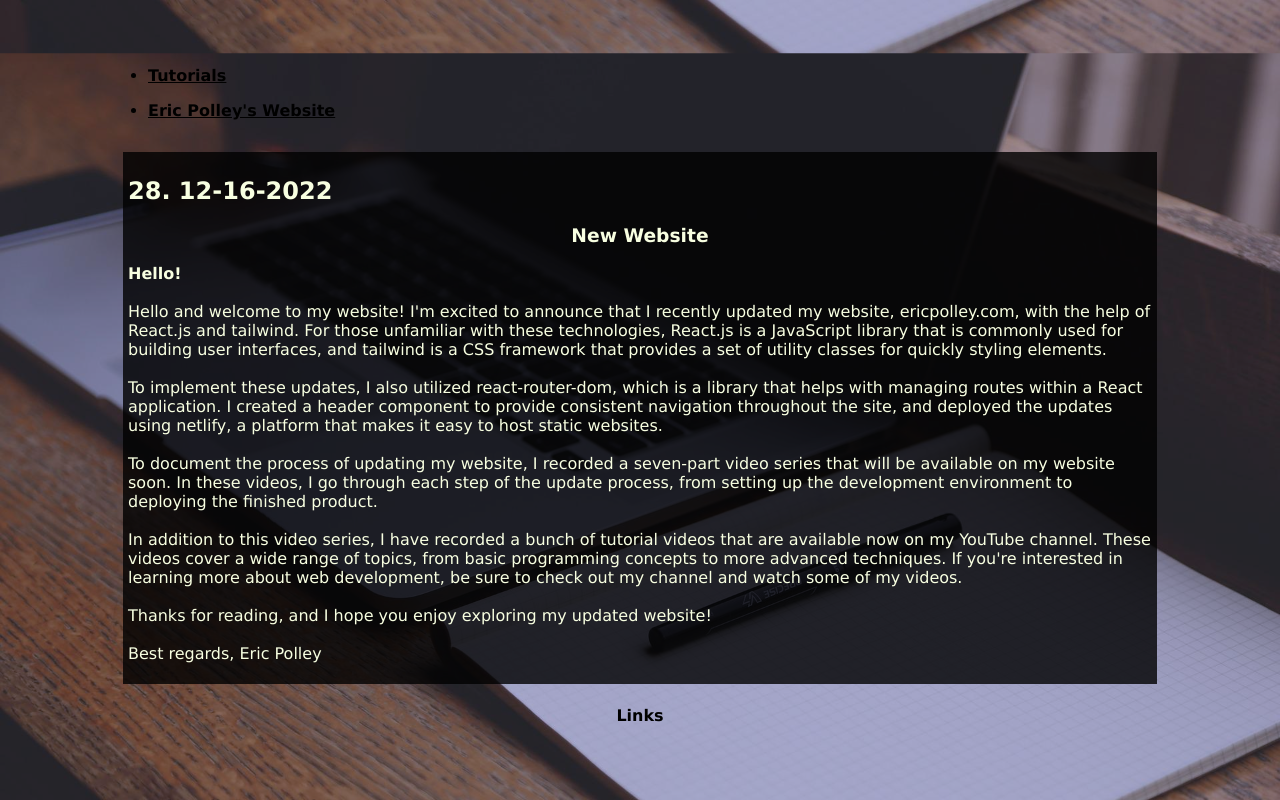
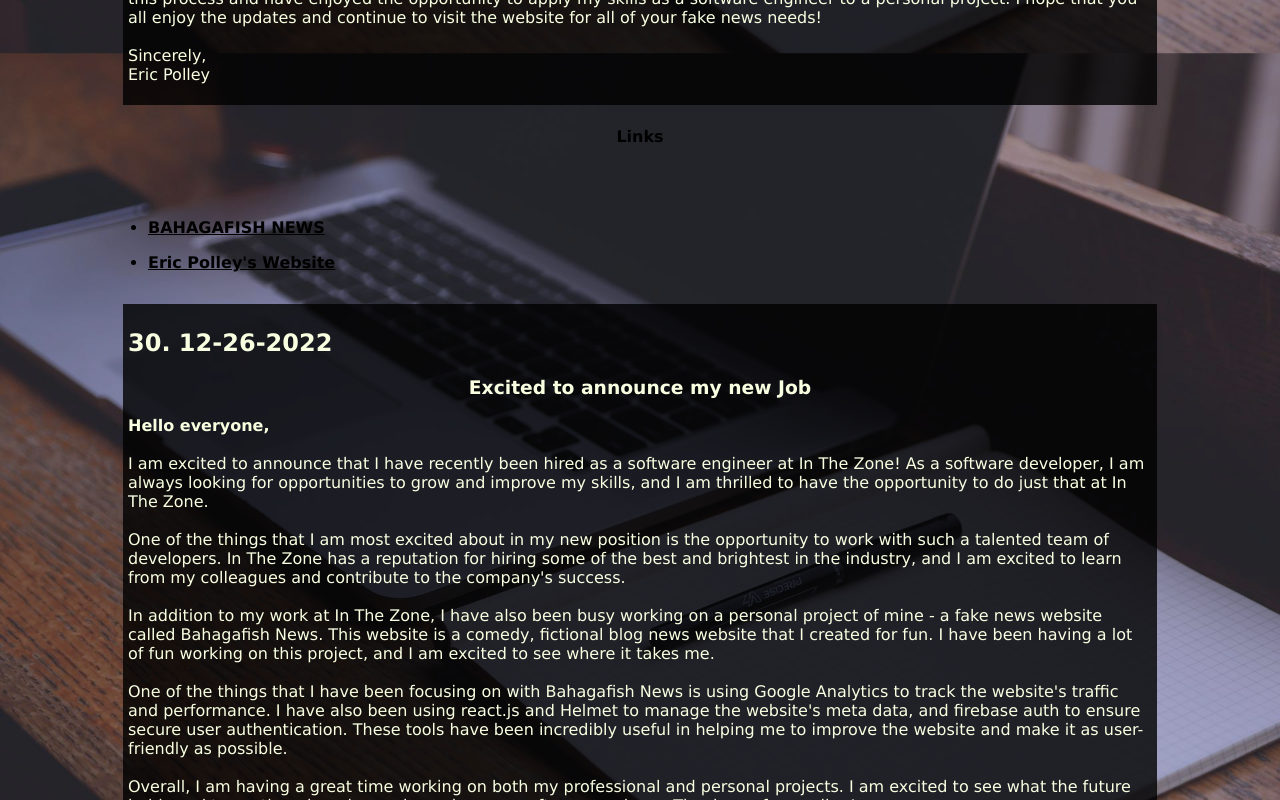
Before and after one commit to ericpolley/reactblog, a React (Create React App) app: page / in a window 1280 px wide. Shown: the part 800-1600 px from the top of the page. Built offline with nearby package versions, Linux system fonts and the light colour scheme; the HTML template or start-up script is replaced by a standard one.

Commit message:
Add files via upload

```diff
--- a/src/App.js
+++ b/src/App.js
@@ -29,6 +29,8 @@
 import Blog027 from './Blogs/Blog027';
 import Blog028 from './Blogs/Blog028';
 import Blog029 from './Blogs/Blog029';
+import Blog030 from './Blogs/Blog030';
+import Blog031 from './Blogs/Blog031';
 
 
 function App() {
@@ -42,6 +44,8 @@
     <p>A technical Blog by Eric Polley </p>
     </a>
     </div></div>
+    <Blog031 />
+    <Blog030 />
     <Blog029 />
     <Blog028 />
     <Blog027 />
```
